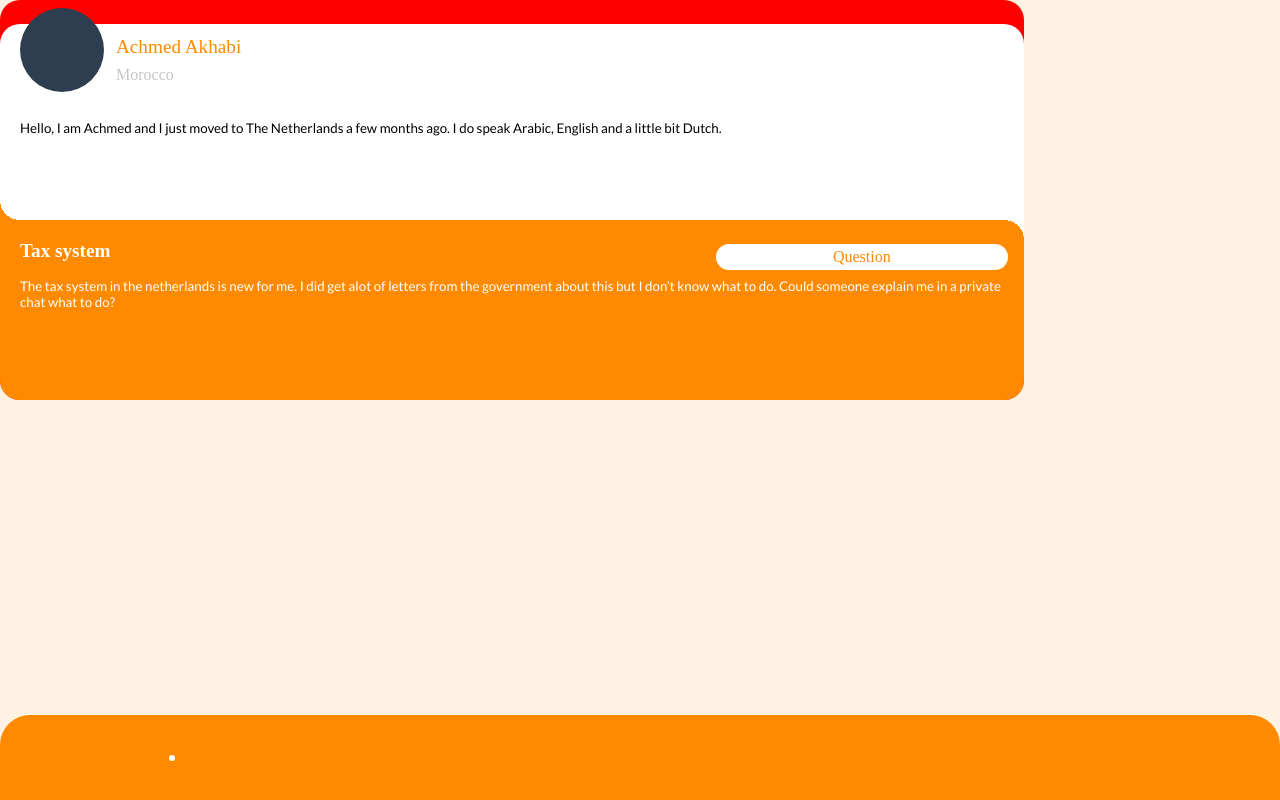
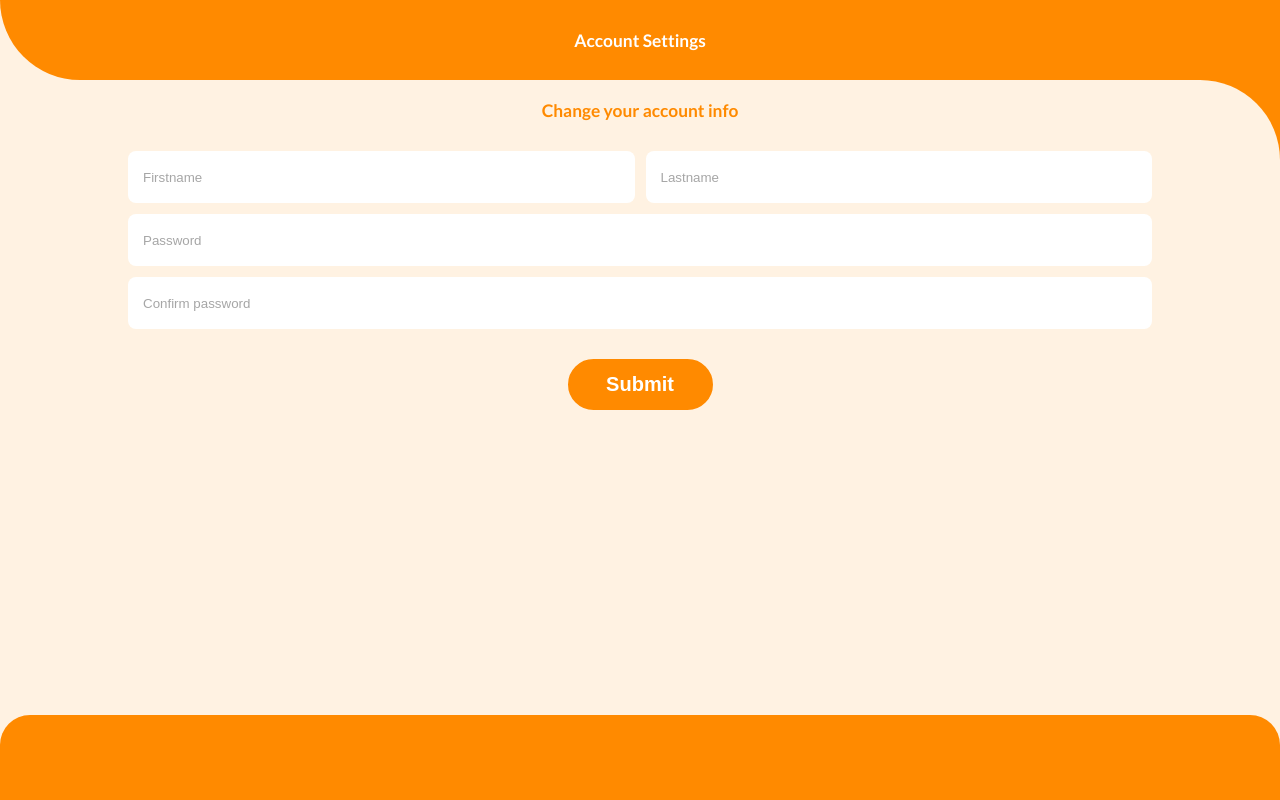
Before and after one commit to Lucerno1/SM42-Group-Project, a Vue app: page /account-settings in a window 1280 px wide. Before the commit this address led to /task. Built offline with nearby package versions, Linux system fonts and the light colour scheme; some icons are missing.

Commit message:
Added account settings

```diff
--- /dev/null
+++ b/src/components/Toggle.vue
@@ -0,0 +1,70 @@
+<template>
+<label class="switch">
+    <input type="checkbox">
+    <span class="slider round"></span>
+</label>
+</template>
+
+<script>
+export default {
+  name: 'Toggle',
+  components: {}
+
+}
+</script>
+
+<style scoped>
+.switch {
+  position: relative;
+  display: inline-block;
+  width: 55px;
+  height: 29px;
+}
+.slider {
+  position: absolute;
+  cursor: pointer;
+  top: 0;
+  left: 0;
+  right: 0;
+  bottom: 0;
+  background-color: rgb(221, 221, 221);
+  -webkit-transition: .4s;
+  transition: .4s;
+}
+.slider.round {
+  border-radius: 34px;
+}
+.slider.round:before {
+  border-radius: 50%;
+}
+.slider:before {
+  position: absolute;
+  content: "";
+  height: 20px;
+  width: 20px;
+  left: 4px;
+  bottom: 4px;
+  background-color: #ff8a00;
+  -webkit-transition: .4s;
+  transition: .4s;
+}
+.switch input {
+  opacity: 0;
+  width: 0;
+  height: 0;
+}
+
+input:checked + .slider {
+  background-color: rgb(255, 240, 221);
+}
+
+input:focus + .slider {
+  box-shadow: 0 0 1px rgb(255, 215, 163);
+}
+
+input:checked + .slider:before {
+  -webkit-transform: translateX(26px);
+  -ms-transform: translateX(26px);
+  transform: translateX(26px);
+}
+</style>
--- a/src/router/index.js
+++ b/src/router/index.js
@@ -8,6 +8,7 @@ import Register from '@/views/Register'
 import TaskOverview from '@/views/TaskOverview'
 import AppWrapper from '@/views/AppWrapper'
 import CardCreation from '@/views/CardCreation'
+import AccountSettings from '@/views/AccountSettings'
 
 Vue.use(VueRouter)
 
@@ -44,6 +45,11 @@ const routes = [
         path: '/card-creation',
         name: 'CardCreation',
         component: CardCreation
+      },
+      {
+        path: '/account-settings',
+        name: 'AccountSettings',
+        component: AccountSettings
       }
     ]
   },
--- /dev/null
+++ b/src/views/AccountSettings.vue
@@ -0,0 +1,55 @@
+<template>
+    <div class="content">
+        <TopBar class="topbar" pageTitle="Account Settings"></TopBar>
+        <div class="inner-content">
+            <h2>Change your account info</h2>
+        <div class="custom-grid">
+            <InputGrid columns="repeat(auto-fit, minmax(130px, 1fr))" grid="" mgb="11">
+                <Input type="text" name="Firstname" placeholder="Firstname"/>
+                <Input type="text" name="Lastname" placeholder="Lastname"/>
+            </InputGrid>
+            <InputGrid columns="100%" grid="" mgb="">
+                <Input type="password" name="Password" placeholder="Password"/>
+                <Input type="password" name="Confirm password" placeholder="Confirm password"/>
+            </InputGrid>
+            </div>
+            <PrimaryButton/>
+
+        </div>
+    </div>
+</template>
+
+<script>
+import TopBar from '@/components/topbar/TopBar'
+import InputGrid from '@/components/input/InputGrid'
+import Input from '@/components/input/Input'
+import PrimaryButton from '@/components/bigButtons/PrimaryButton'
+export default {
+    name: 'AccountSettings',
+    components: {
+        TopBar, InputGrid, Input, PrimaryButton
+    }
+}
+</script>
+
+<style scoped>
+.content{
+  width: 100%;
+  text-align: center;
+  position: relative;
+  top: 0;
+}
+.inner-content{
+ position:absolute;
+ top:100px;
+ width: 100%;
+ margin: 0 0 85px 0;
+}
+.topbar{
+  position: absolute;
+  width: 100%;
+}
+.custom-grid{
+    padding: 30px 0;
+}
+</style>
--- a/src/views/Settings.vue
+++ b/src/views/Settings.vue
@@ -1,7 +1,7 @@
 <template>
 <div class="content">
   <BigCircle class="first"><h1>Settings</h1></BigCircle>
-  <div class="okay">
+  <div class="inner-content">
     <Avatar src="https://i.guim.co.uk/img/media/7a633730f5f90db3c12f6efc954a2d5b475c3d4a/0_138_5544_3327/master/5544.jpg?width=1200&height=1200&quality=85&auto=format&fit=crop&s=27c09d27ccbd139fd0f7d1cef8f7d41d"/>
     <h2 class="header">Test</h2>
     <h4>Test</h4>
@@ -21,10 +21,7 @@
           <h3>Darkmode</h3>
         </div>
         <div class="grid-item" id="right">
-          <label class="switch">
-            <input type="checkbox">
-            <span class="slider round"></span>
-          </label>
+          <Toggle/>
         </div>
       </Row>
     </LongButton>
@@ -34,10 +31,7 @@
           <h3>Notifications</h3>
         </div>
         <div class="grid-item" id="right">
-          <label class="switch">
-            <input type="checkbox">
-            <span class="slider round"></span>
-          </label>
+          <Toggle/>
         </div>
       </Row>
     </LongButton>
@@ -74,9 +68,10 @@ import Avatar from '@/components/Avatar'
 import BigCircle from '@/components/BigCircle'
 import Row from '@/components/Row'
 import {ChevronRightIcon} from 'vue-feather-icons'
+import Toggle from '@/components/Toggle'
 export default {
   name: 'Settings',
-  components: {Row, LongButton, Avatar, BigCircle, ChevronRightIcon}
+  components: {Row, LongButton, Avatar, BigCircle, ChevronRightIcon, Toggle}
 
 }
 </script>
@@ -89,7 +84,7 @@ export default {
   top: 0;
 
 }
-.okay{
+.inner-content{
  position:absolute;
  top: 120px;
  width: 100%;
@@ -121,59 +116,7 @@ display:flex;justify-content:flex-end;
 .header{
   margin-top: 10px;
 }
-.switch {
-  position: relative;
-  display: inline-block;
-  width: 55px;
-  height: 29px;
-}
-.slider {
-  position: absolute;
-  cursor: pointer;
-  top: 0;
-  left: 0;
-  right: 0;
-  bottom: 0;
-  background-color: rgb(221, 221, 221);
-  -webkit-transition: .4s;
-  transition: .4s;
-}
-.slider.round {
-  border-radius: 34px;
-}
-.slider.round:before {
-  border-radius: 50%;
-}
-.slider:before {
-  position: absolute;
-  content: "";
-  height: 20px;
-  width: 20px;
-  left: 4px;
-  bottom: 4px;
-  background-color: #ff8a00;
-  -webkit-transition: .4s;
-  transition: .4s;
-}
-.switch input {
-  opacity: 0;
-  width: 0;
-  height: 0;
-}
 
-input:checked + .slider {
-  background-color: rgb(255, 240, 221);
-}
-
-input:focus + .slider {
-  box-shadow: 0 0 1px rgb(255, 215, 163);
-}
-
-input:checked + .slider:before {
-  -webkit-transform: translateX(26px);
-  -ms-transform: translateX(26px);
-  transform: translateX(26px);
-}
 .empty{
   margin: 50px 0;
 }
```
